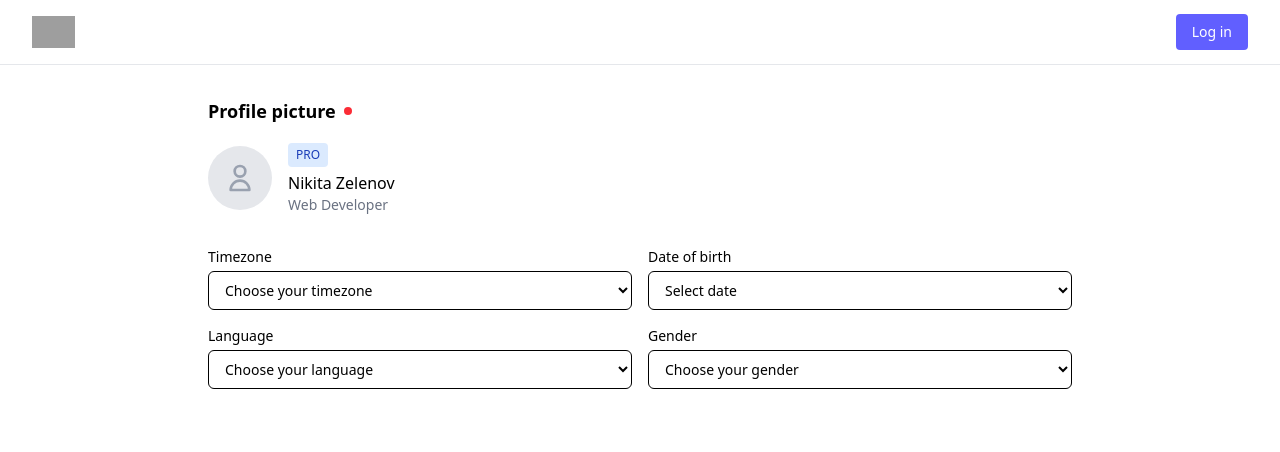
After one commit to ZeNik77/Self-Revision-app, a Django app: page /profile/ in a window 1280 px wide. The commit adds this page. Shown: the top 452 px of the page. Run offline with Django 5.2, Linux system fonts and the light colour scheme; grey boxes are pictures that could not be loaded.

Commit message:
profile_page_beta_version

```diff
--- a/templates/base.html
+++ b/templates/base.html
@@ -11,7 +11,7 @@
     <script src="https://cdn.jsdelivr.net/npm/@tailwindcss/browser@4"></script>
 
 </head>
-    <nav class="navbar">
+    <nav class="navbar border-b border-gray-200">
         <div class="mx-auto max-w-7xl px-2 sm:px-6 lg:px-8">
             <div class="relative flex h-16 items-center justify-between">
                 <div class="absolute inset-y-0 left-0 flex items-center sm:hidden">
--- a/templates/courses.html
+++ b/templates/courses.html
@@ -1,6 +1,6 @@
 {% extends "base.html" %}
 {% block content %}
-    <h2 class="mb-4 text-center">Your Courses</h2>
+    <h1 class="mb-4 text-center">Your Courses</h1>
 
     <div class="container mx-auto">
         <div class=" grid grid-cols-2 lg:grid-cols-3 gap-4 justify-content-center align-items-center">
--- /dev/null
+++ b/templates/profile.html
@@ -0,0 +1,64 @@
+{% extends 'base.html' %}
+{% load static %}
+
+{% block content %}
+<div class="container mx-auto px-4 py-8 max-w-4xl">
+    <!-- Profile Section -->
+    <div class="mb-8">
+        <h2 class="text-lg font-semibold mb-4 flex items-center">
+            Profile picture
+            <span class="w-2 h-2 bg-red-500 rounded-full ml-2"></span>
+        </h2>
+
+        <div class="flex items-center space-x-4">
+            <div class="w-16 h-16 rounded-full bg-gray-200 flex items-center justify-center text-gray-400">
+                <svg xmlns="http://www.w3.org/2000/svg" class="h-8 w-8" fill="none" viewBox="0 0 24 24" stroke="currentColor">
+                    <path stroke-linecap="round" stroke-linejoin="round" stroke-width="2" d="M16 7a4 4 0 11-8 0 4 4 0 018 0zM12 14a7 7 0 00-7 7h14a7 7 0 00-7-7z" />
+                </svg>
+            </div>
+            <div>
+                <div class="text-xs font-medium bg-blue-100 text-blue-800 px-2 py-1 rounded inline-block mb-1">PRO</div>
+                <h3 class="font-medium">Nikita Zelenov</h3>
+                <p class="text-gray-500 text-sm">Web Developer</p>
+            </div>
+        </div>
+    </div>
+
+ <!-- Timezone Section -->
+<div class="mb-8">
+    <div class="grid grid-cols-1 md:grid-cols-2 gap-4">
+        <!-- Первая пара полей -->
+        <div>
+            <label class="block text-sm font-medium mb-1">Timezone</label>
+            <select class="w-full border rounded-md px-3 py-2 text-sm">
+                <option>Choose your timezone</option>
+            </select>
+        </div>
+
+        <div>
+            <label class="block text-sm font-medium mb-1">Date of birth</label>
+            <select class="w-full border rounded-md px-3 py-2 text-sm">
+                <option>Select date</option>
+            </select>
+        </div>
+
+        <!-- Вторая пара полей -->
+        <div>
+            <label class="block text-sm font-medium mb-1">Language</label>
+            <select class="w-full border rounded-md px-3 py-2 text-sm">
+                <option>Choose your language</option>
+            </select>
+        </div>
+
+        <div>
+            <label class="block text-sm font-medium mb-1">Gender</label>
+            <select class="w-full border rounded-md px-3 py-2 text-sm">
+                <option>Choose your gender</option>
+            </select>
+        </div>
+    </div>
+</div>
+</div>
+
+
+{% endblock %}
--- a/testproject/urls.py
+++ b/testproject/urls.py
@@ -31,4 +31,5 @@ urlpatterns = [
     path('home/', views.home, name='home'),
     path('about/', views.about, name='about'),
     path('courses/topics/<str:topic_name>/', views.render_topics),
+    path('profile/', views.profile, name='profile'),
 ]
--- a/testproject/views.py
+++ b/testproject/views.py
@@ -13,6 +13,9 @@ from pprint import pprint
 import requests
 import random
 import asyncio
+
+def profile(request):
+    return render(request, 'profile.html')
 
 def index(request):
     # processing POST request
```
